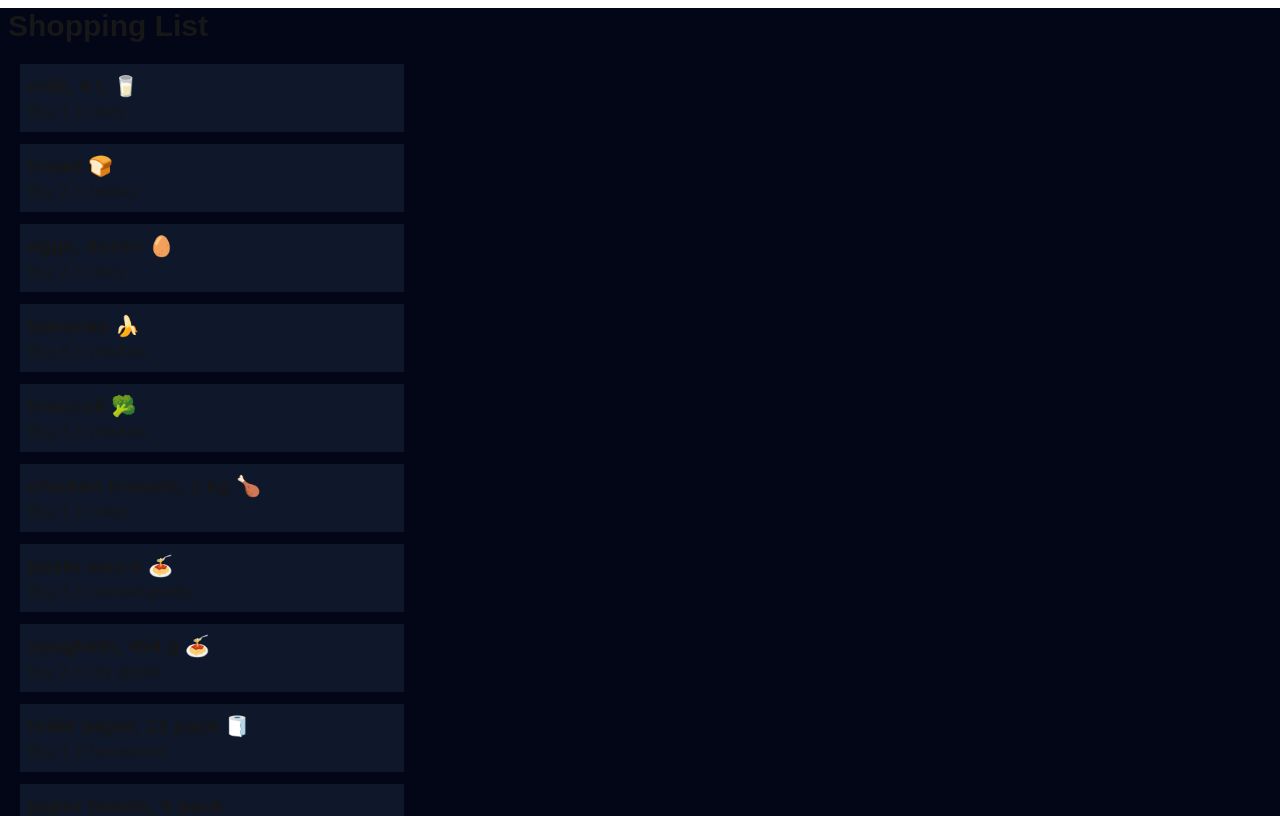
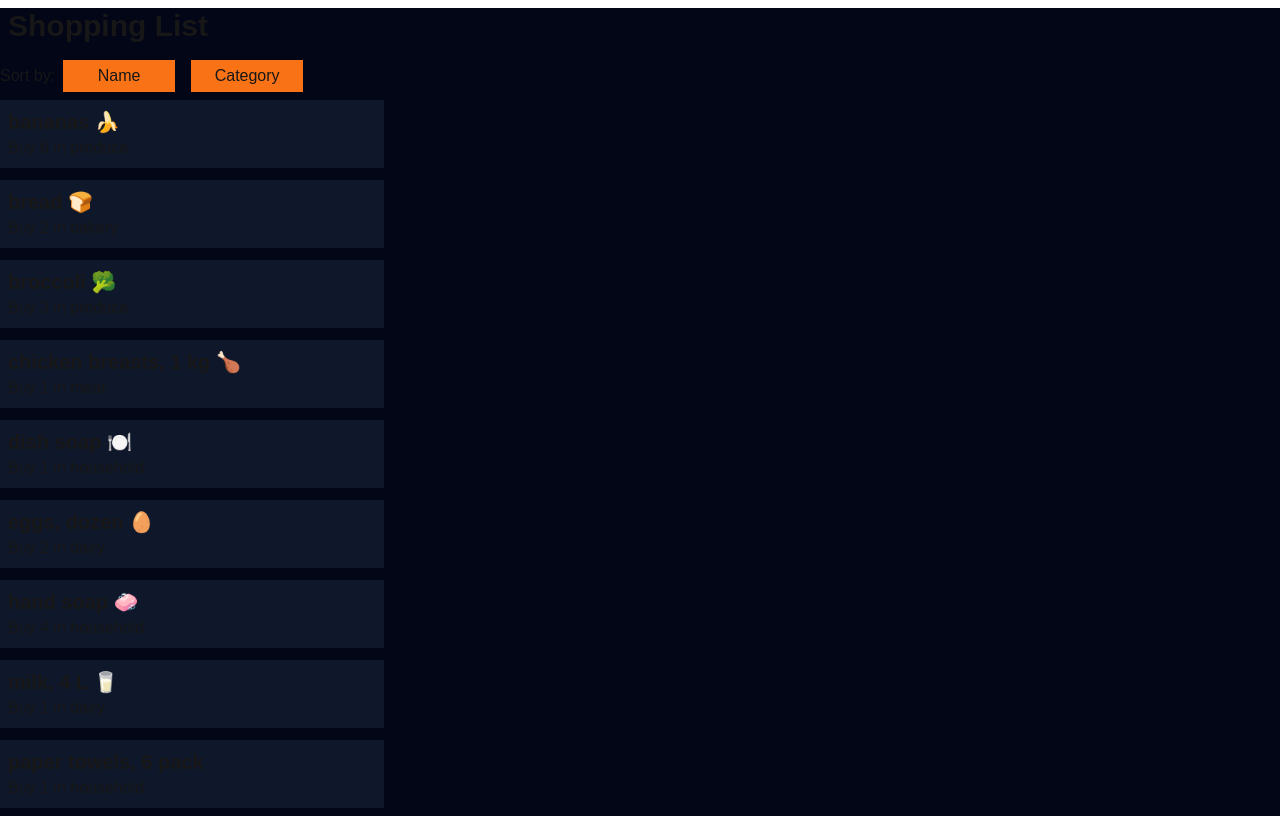
Before and after one commit to TTMac135/cprg306-assignments, a Next.js app: page /week-6 in a window 1280 px wide. Shown: the top 816 px of the page. Built offline with nearby package versions, Linux system fonts and the light colour scheme.

Commit message:
Week-6 Completed

```diff
--- a/app/page.js
+++ b/app/page.js
@@ -15,7 +15,7 @@ export default function Home() {
             <li><Link href="/week-3">Week 3 Assignment</Link></li>
             <li><Link href="/week-4">Week 4 Assignment</Link></li>
             <li><Link href="/week-5">Week 5 Assignment</Link></li>
-            <li><Link href="/week-6">Week 6 Assignment (N/A)</Link></li>
+            <li><Link href="/week-6">Week 6 Assignment</Link></li>
             <li><Link href="/week-7">Week 7 Assignment (N/A)</Link></li>
             <li><Link href="/week-8">Week 8 Assignment (N/A)</Link></li>
             <li><Link href="/week-9">Week 9 Assignment (N/A)</Link></li>
--- a/app/week-6/item-list.js
+++ b/app/week-6/item-list.js
@@ -1,95 +1,42 @@
+"use client";
+import { useState } from "react";
 import Item from "./item";
+import items from "./items.json";
 
 export default function ItemList() {
-  const item1 = {
-    name: "milk, 4 L 🥛",
-    quantity: 1,
-    category: "dairy",
-  };
 
-  const item2 = {
-    name: "bread 🍞",
-    quantity: 2,
-    category: "bakery",
-  };
+  const [sortBy, setSortBy] = useState("name");
+  const itemArray = [...items];
 
-  const item3 = {
-    name: "eggs, dozen 🥚",
-    quantity: 2,
-    category: "dairy",
-  };
+  itemArray.sort((a, b) => {
+    if (sortBy === "name") {
+      return a.name.localeCompare(b.name);
+    }
 
-  const item4 = {
-    name: "bananas 🍌",
-    quantity: 6,
-    category: "produce",
-  };
+    else if (sortBy === "category")
+    {
+      return a.category.localeCompare(b.category);
+    }
+    return 0;
+  });
 
-  const item5 = {
-    name: "broccoli 🥦",
-    quantity: 3,
-    category: "produce",
-  };
+  const handleNameSort = () => setSortBy("name");
+  const handleCategorySort = () => setSortBy("category");
 
-  const item6 = {
-    name: "chicken breasts, 1 kg 🍗",
-    quantity: 1,
-    category: "meat",
-  };
+  const NameSorted = sortBy === "name";
+  const CategorySorted = sortBy === "category";
 
-  const item7 = {
-    name: "pasta sauce 🍝",
-    quantity: 3,
-    category: "canned goods",
-  };
+  return(
+    <main>
+      <div>
+        <label>Sort by:</label>
+        <button onClick={handleNameSort} className={`bg-orange-500 hover:bg-orange-700 p-1 m-2 w-28 ${NameSorted}`}>Name</button>
+        <button onClick={handleCategorySort} className={`bg-orange-500 hover:bg-orange-700 p-1 m-2 w-28 ${CategorySorted}`}>Category</button>
+      </div>
 
-  const item8 = {
-    name: "spaghetti, 454 g 🍝",
-    quantity: 2,
-    category: "dry goods",
-  };
-
-  const item9 = {
-    name: "toilet paper, 12 pack 🧻",
-    quantity: 1,
-    category: "household",
-  };
-
-  const item10 = {
-    name: "paper towels, 6 pack",
-    quantity: 1,
-    category: "household",
-  };
-
-  const item11 = {
-    name: "dish soap 🍽️",
-    quantity: 1,
-    category: "household",
-  };
-
-  const item12 = {
-    name: "hand soap 🧼",
-    quantity: 4,
-    category: "household",
-  };
-
-  return (
-    <main className="p-3 ml-2">
-      <ul>
-        <li><Item {...item1}></Item></li>
-        <li><Item {...item2}></Item></li>
-        <li><Item {...item3}></Item></li>
-        <li><Item {...item4}></Item></li>
-        <li><Item {...item5}></Item></li>
-        <li><Item {...item6}></Item></li>
-        <li><Item {...item7}></Item></li>
-        <li><Item {...item8}></Item></li>
-        <li><Item {...item9}></Item></li>
-        <li><Item {...item10}></Item></li>
-        <li><Item {...item11}></Item></li>
-        <li><Item {...item12}></Item></li>
-      </ul>
+      <section>
+        {itemArray.map((item) => (<Item item={item} key={item.id} />))}
+      </section>
     </main>
   )
-
 }
--- a/app/week-6/item.js
+++ b/app/week-6/item.js
@@ -1,9 +1,9 @@
-export default function Item({name, quantity, category}) {
+export default function Item({item}) {
   return (
     <div>
       <ul className="bg-slate-900 p-2 max-w-sm mb-3">
-        <li className="text-xl font-bold">{name}</li>
-        <li>Buy {quantity} in {category}</li>
+        <li className="text-xl font-bold">{item.name}</li>
+        <li>Buy {item.quantity} in {item.category}</li>
       </ul>
     </div>
   )
--- /dev/null
+++ b/app/week-6/items.json
@@ -0,0 +1,74 @@
+[
+  {
+    "id": "1h2GJKH12gkHG31h1H",
+    "name": "milk, 4 L 🥛",
+    "quantity": 1,
+    "category": "dairy"
+  },
+  {
+    "id": "2KJH3k2j3H1k2J3K1H",
+    "name": "bread 🍞",
+    "quantity": 2,
+    "category": "bakery"
+  },
+  {
+    "id": "3h2KJH3k2j3H1k2J3",
+    "name": "eggs, dozen 🥚",
+    "quantity": 2,
+    "category": "dairy"
+  },
+  {
+    "id": "4k2J3K1H2GJKH12gk",
+    "name": "bananas 🍌",
+    "quantity": 6,
+    "category": "produce"
+  },
+  {
+    "id": "5H1h1H2KJH3k2j3H",
+    "name": "broccoli 🥦",
+    "quantity": 3,
+    "category": "produce"
+  },
+  {
+    "id": "6H1k2J3K1H2GJKH1",
+    "name": "chicken breasts, 1 kg 🍗",
+    "quantity": 1,
+    "category": "meat"
+  },
+  {
+    "id": "7gkHG31h1H2KJH3k",
+    "name": "pasta sauce 🍝",
+    "quantity": 3,
+    "category": "canned goods"
+  },
+  {
+    "id": "8j3H1k2J3K1H2GJK",
+    "name": "spaghetti, 454 g 🍝",
+    "quantity": 2,
+    "category": "dry goods"
+  },
+  {
+    "id": "9H12gkHG31h1H2KJ",
+    "name": "toilet paper, 12 pack 🧻",
+    "quantity": 1,
+    "category": "household"
+  },
+  {
+    "id": "10H3k2j3H1k2J3K1",
+    "name": "paper towels, 6 pack",
+    "quantity": 1,
+    "category": "household"
+  },
+  {
+    "id": "11k2J3K1H2GJKH12",
+    "name": "dish soap 🍽️",
+    "quantity": 1,
+    "category": "household"
+  },
+  {
+    "id": "12GJKH12gkHG31h1",
+    "name": "hand soap 🧼",
+    "quantity": 4,
+    "category": "household"
+  }
+]
```
